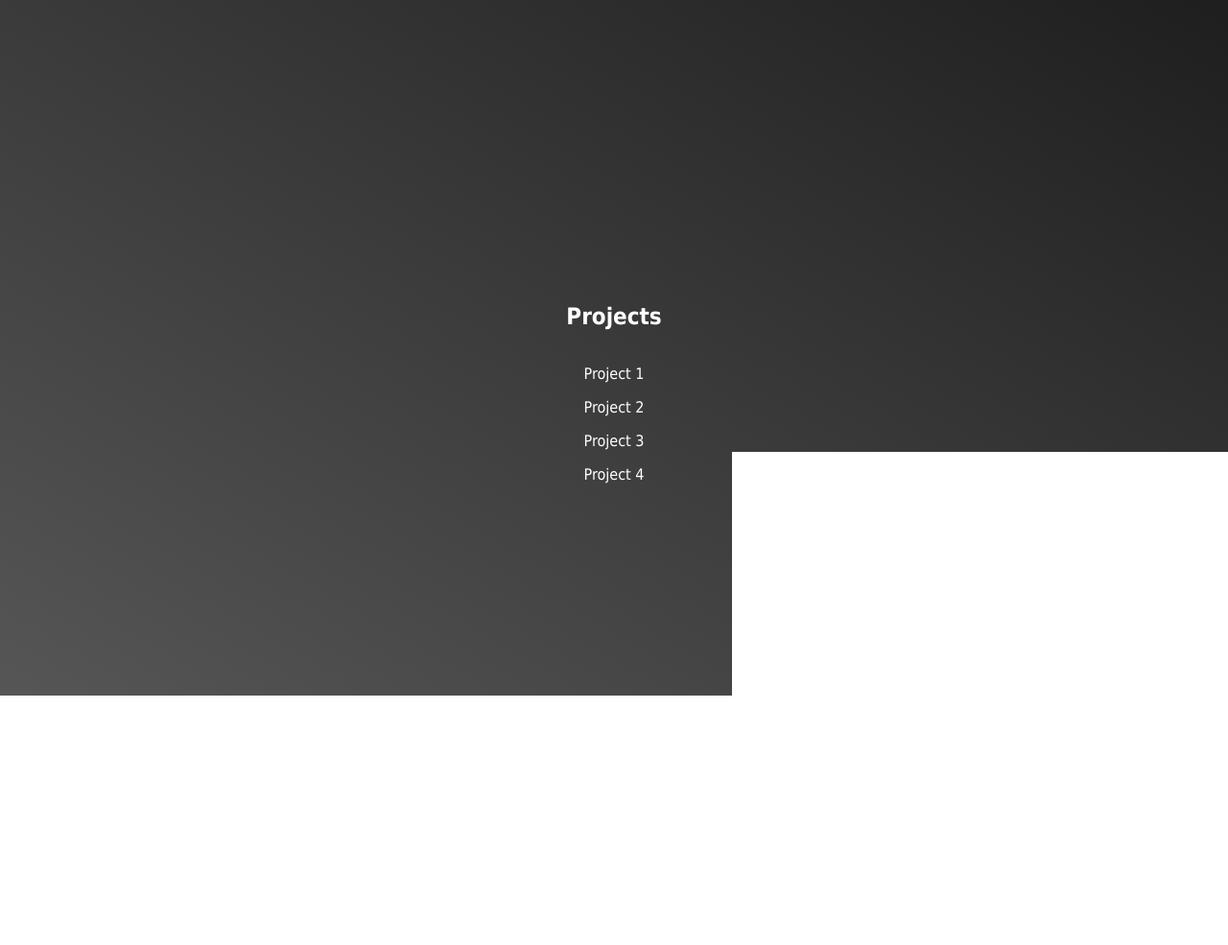
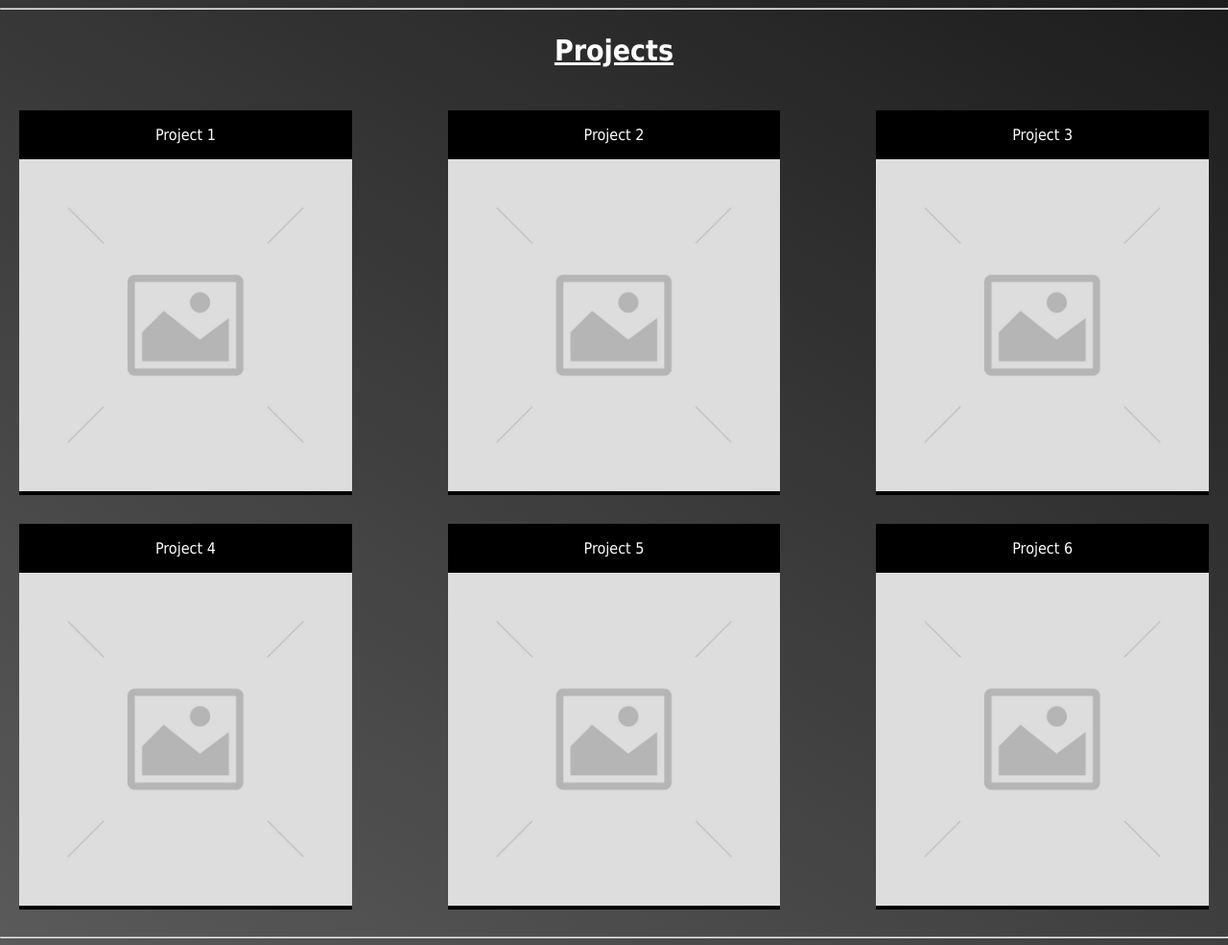
Before and after one commit to igmen-j/igmen-j.github.io, a plain HTML site: page index.html in a window 1280 px wide. Shown: the part 800-1785 px from the top of the page at 96% size. Drawn offline with Linux system fonts and the light colour scheme.

Commit message:
Updated site
-Changed what happens when mouse hovers at nav
-Added placeholder image for projects
-Added grid for projects
-Added borders --- will try to update this to zigzag when I learn it

```diff
--- a/css/styles.css
+++ b/css/styles.css
@@ -6,6 +6,7 @@ body {
     color: white;
     font-family: Tahoma, Geneva, sans-serif;
     background: linear-gradient(30deg, rgb(96,96,96), rgb(0,0,0));
+    margin: 0;
 }
 
 .navbar {
@@ -28,11 +29,10 @@ body {
 .navbar a:hover {
     z-index: 10;
     position: relative;
-    background-color: #ddd;
-    color: black;
+    border-bottom-style: groove;
   }
 
-.home, .projects{
+.home {
     position: relative;
     display: flex;
     flex-direction: column;
@@ -45,3 +45,41 @@ body {
 h1 {
     font-size: 50px;
 }
+
+.projects {
+    position: relative;
+}
+
+#projects {
+    position: relative;
+    display: flex;
+    flex-direction: column;
+    justify-content: center;
+    align-items: center;
+    font-size: 30px;
+    text-decoration: underline;
+}
+
+.proj-grid {
+    display: grid;
+    justify-content: center;
+    align-items: center;
+    grid-template-columns: 1fr 1fr 1fr;
+    grid-template-rows: 1fr 1fr;
+    text-align: center;
+    gap: 30px 100px;
+    color: white;
+    padding: 20px;
+}
+
+.proj-grid-item {
+    background-color: black;
+    color: white;
+    text-decoration: none;
+}
+
+.proj-img {
+    position: relative;
+    width: 100%;
+    height: auto;
+}
--- a/index.html
+++ b/index.html
@@ -17,15 +17,39 @@
         <h1>Hello world. I'm Justin Igmen</h1>
     </section>
 
-    <section id="projects" class="projects">
-        <h2>Projects</h2>
-        <div>
-            <p>Project 1</p>
-            <p>Project 2</p>
-            <p>Project 3</p>
-            <p>Project 4</p>
+    <hr>
+
+    <section class="projects">
+        <h2 id="projects">Projects</h2>
+        <div class="proj-grid">
+            <a href="https://github.com/igmen-j" class="proj-grid-item">
+                <p>Project 1</p>
+                <img src="img/placeholder.jpg" class="proj-img">
+            </a>
+            <a href="https://github.com/igmen-j" class="proj-grid-item">
+                <p>Project 2</p>
+                <img src="img/placeholder.jpg" class="proj-img">
+            </a>
+            <a href="https://github.com/igmen-j" class="proj-grid-item">
+                <p>Project 3</p>
+                <img src="img/placeholder.jpg" class="proj-img">
+            </a>
+            <a href="https://github.com/igmen-j" class="proj-grid-item">
+                <p>Project 4</p>
+                <img src="img/placeholder.jpg" class="proj-img">
+            </a>
+            <a href="https://github.com/igmen-j" class="proj-grid-item">
+                <p>Project 5</p>
+                <img src="img/placeholder.jpg" class="proj-img">
+            </a>
+            <a href="https://github.com/igmen-j" class="proj-grid-item">
+                <p>Project 6</p>
+                <img src="img/placeholder.jpg" class="proj-img">
+            </a>
         </div>
     </section>
+
+    <hr>
 
     <section id="about" class="about">
         <h2>About Me</h2>
```
Also changed, not shown: img/placeholder.jpg (added).
